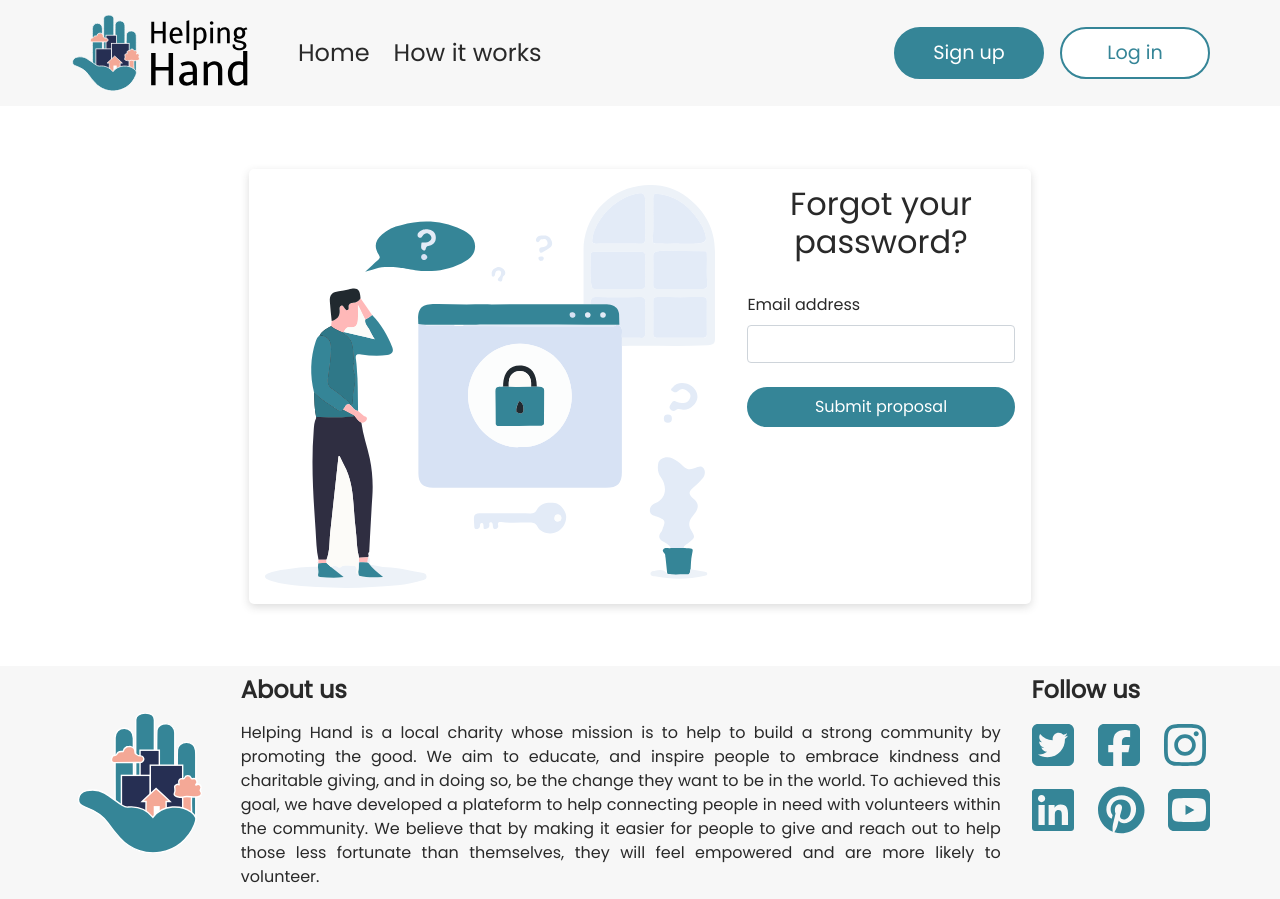
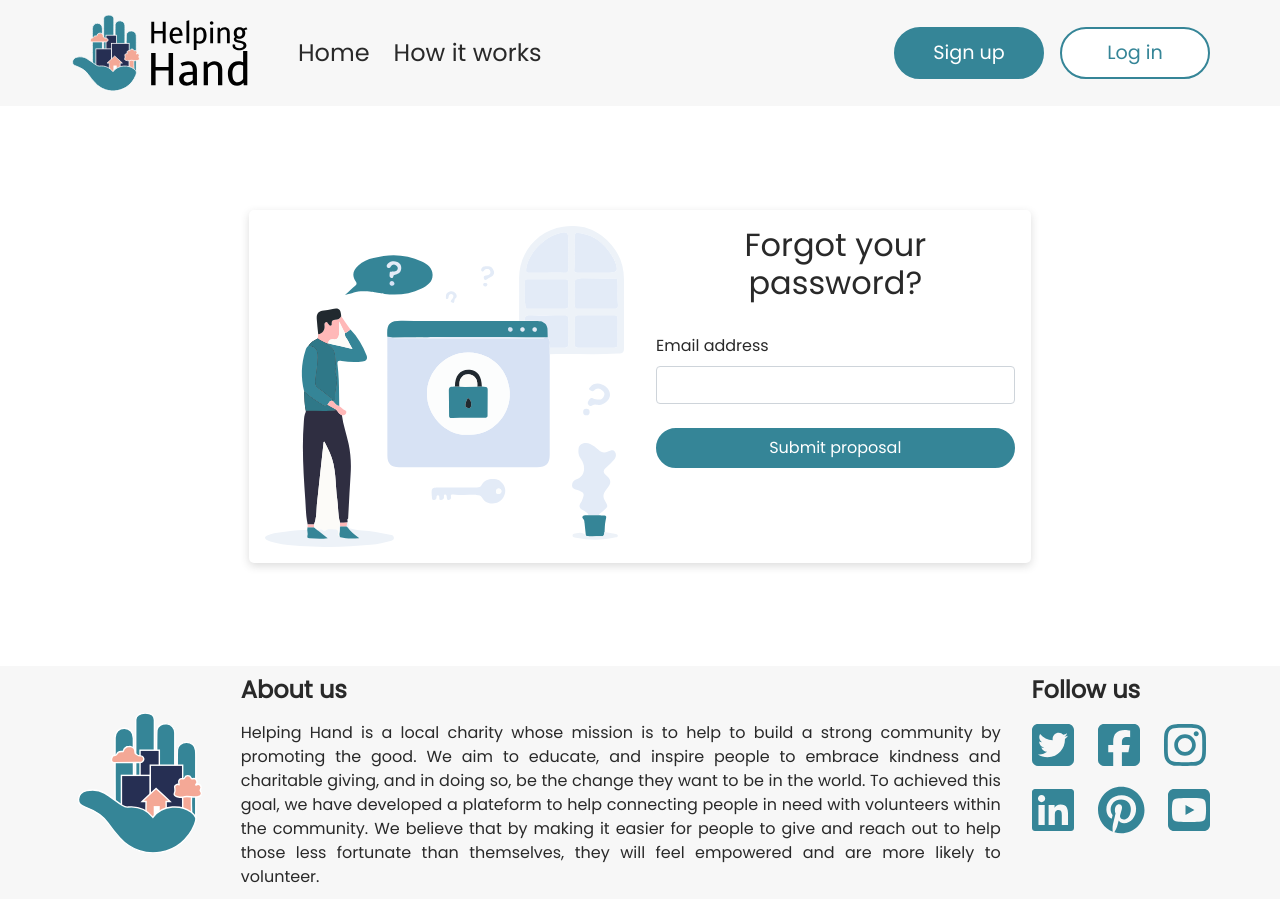
Before and after one commit to MathieuParadis/helping-hand, a React (Create React App) app: page /forgotten-password in a window 1280 px wide. Built offline with nearby package versions, Linux system fonts and the light colour scheme.

Commit message:
edited reset password page

```diff
--- a/src/pages/Auth/ForgottenPassword.jsx
+++ b/src/pages/Auth/ForgottenPassword.jsx
@@ -13,10 +13,10 @@ const ForgottenPassword = () => {
     <div className="forgotten-password">
       <div class="container d-flex justify-content-center align-items-center">
         <div class="box box-shadow border-radius-5 p-3 d-flex">
-          <div className="box-left d-none d-md-block pe-md-3">
+          <div className="box-left col-md-6 d-none d-md-block pe-md-3">
             <img src={forgotten_password_illustration} alt="Forgotten password illustration" className="illustration" />
           </div>
-          <div className="box-right ps-md-3">
+          <div className="box-right col-12 col-md-6 ps-md-3">
             <h2 className="text-center pb-4">Forgot your<br></br>password?</h2>
 
           <div className="form-container">
--- a/src/styles/pages/_forgotten_password.scss
+++ b/src/styles/pages/_forgotten_password.scss
@@ -7,11 +7,15 @@
       min-width: 360px;
       width: 70%;
 
-      .box-left {
-        .illustration {
-          width: 450px;
-        }
-      }
+      // .box-left {
+      //   .illustration {
+      //     width: 450px;
+      //   }
+      // }
+
+      // .box-right {
+      //   width: 100%;
+      // }
     }
   }
 }
```
